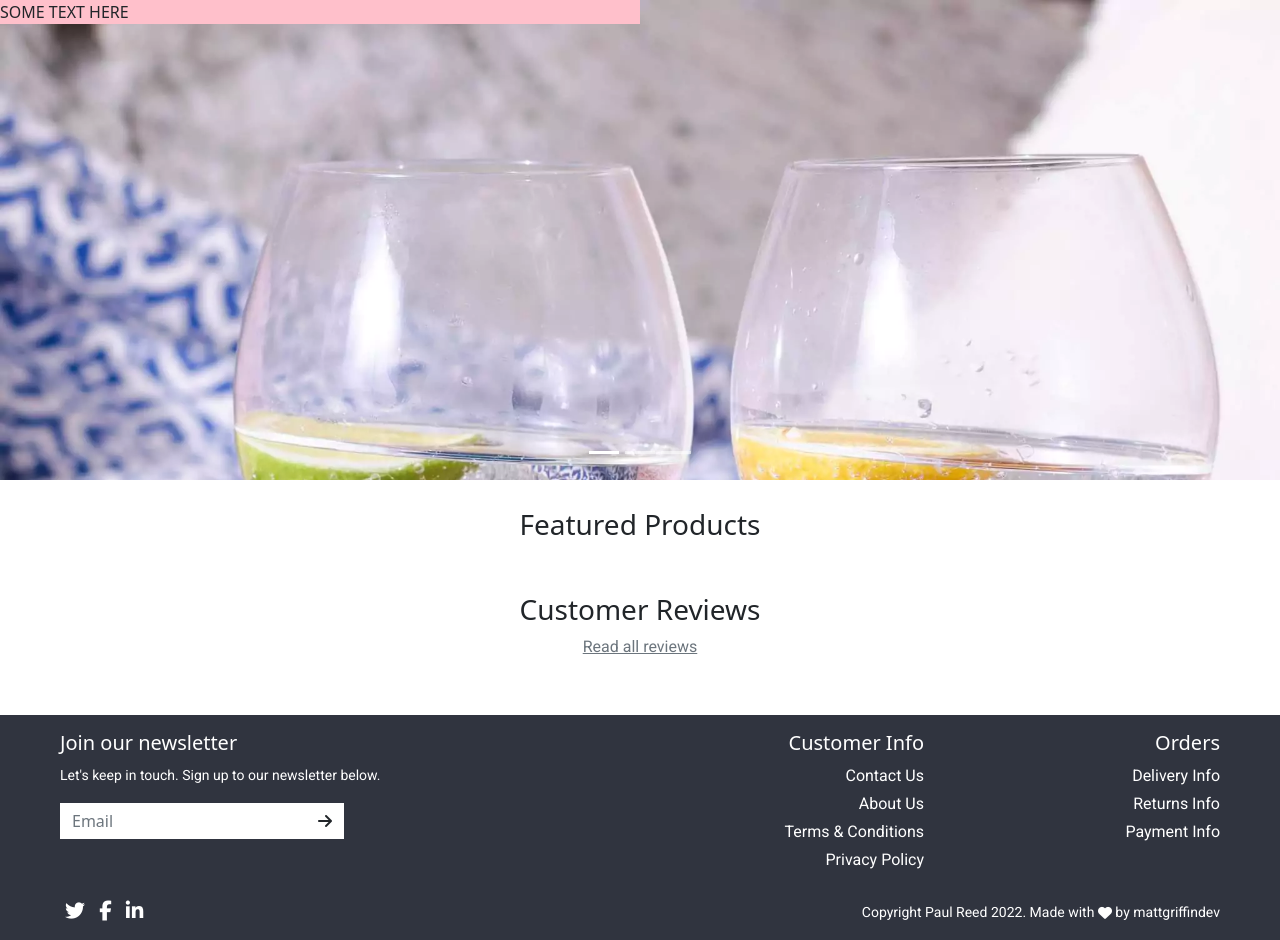
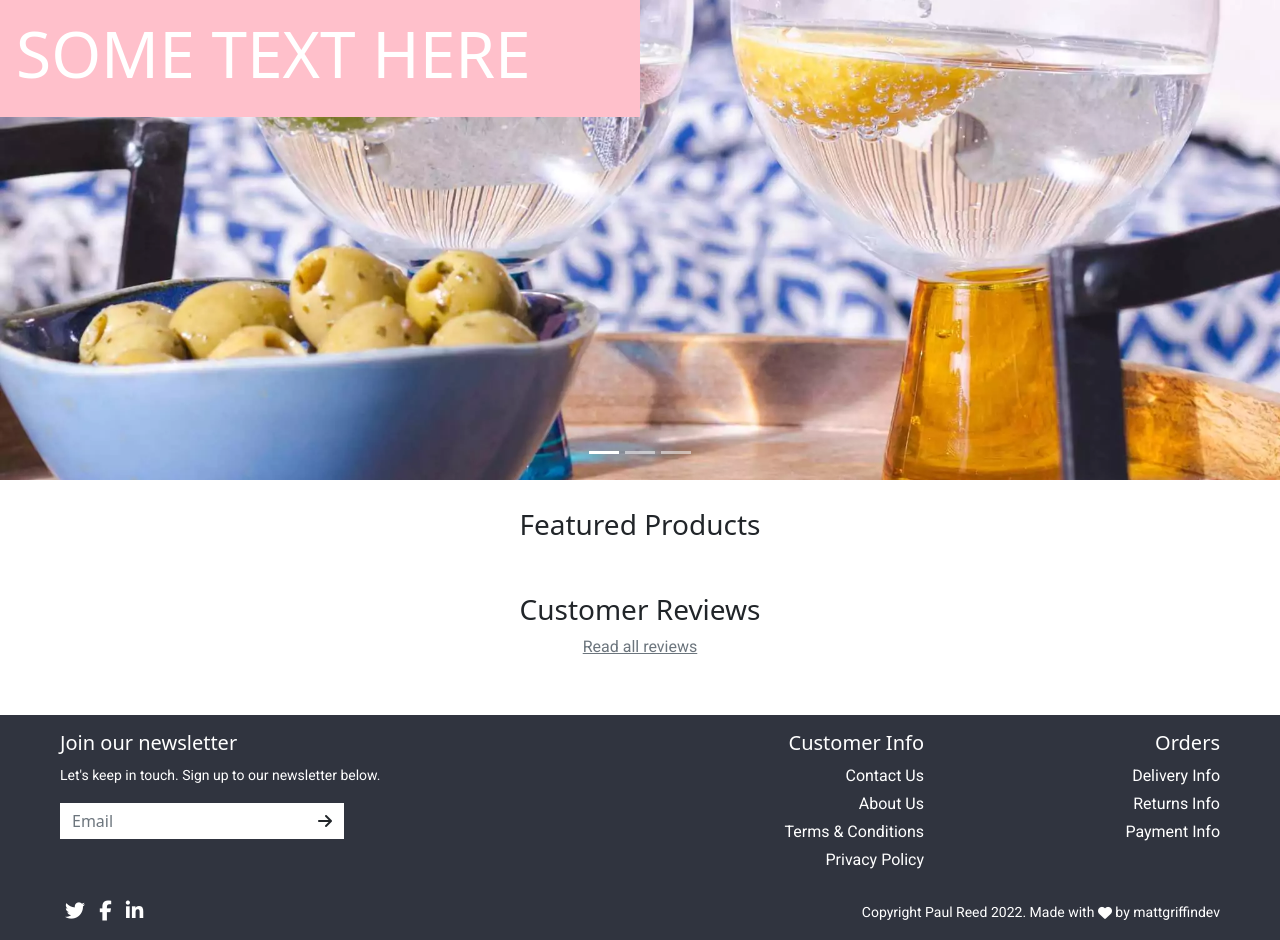
Before and after one commit to mattgriffindev/ci_msp4_v1, a Django app: page / in a window 1280 px wide. Shown: the part 165-1105 px from the top of the page. Run offline with Django 3.2, Linux system fonts and the light colour scheme; data comes from the database, SQL or seed files in the repository; data that the repository does not hold is empty; some libraries are stand-ins or nearby versions; some web fonts are replaced.

Commit message:
amend index.html to add carousel item inner text

```diff
--- a/home/templates/home/index.html
+++ b/home/templates/home/index.html
@@ -24,14 +24,22 @@
         </div>
         <div class="carousel-inner">
           <div class="carousel-item active">
-            <div class="carousel-item-inner-text">SOME TEXT HERE</div>
-            <img src="/media/hero1.webp" class="w-100 d-block" alt="...">
+            <div class="carousel-item-inner-text">
+              <h2 class="display-3 text-white p-3">SOME TEXT HERE</h2>
+            </div>
+            <img src="/media/hero1.webp" class="carousel-img" alt="...">
           </div>
           <div class="carousel-item">
-            <img src="/media/hero2.webp" class="w-100 d-block" alt="...">
+            <div class="carousel-item-inner-text">
+              <h2 class="display-3 text-white p-3">SOME TEXT HERE</h2>
+            </div>
+            <img src="/media/hero2.webp" class="carousel-img" alt="...">
           </div>
           <div class="carousel-item">
-            <img src="/media/hero3.webp" class="w-100 d-block" alt="...">
+            <div class="carousel-item-inner-text">
+              <h2 class="display-3 text-white p-3">SOME TEXT HERE</h2>
+            </div>
+            <img src="/media/hero3.webp" class="carousel-img" alt="...">
           </div>
         </div>
       </div>
@@ -127,7 +135,10 @@
         <div class="col-sm-12 col-md-4">
           <div class="card border-0">
             <div class="card-body">
-                    <h5 class="card-title">"{{ review.title}}"</h5>
+              <div>
+                <img src="{{ review.product.image1.url }}" class="img-fluid" alt="...">
+              </div>
+              <h5 class="card-title">"{{ review.title }}"</h5>
               <h6>{{ review.product.name }}</h6>
               {% include 'products/includes/star_rating.html' %}
               <p class="card-text small text-muted">
@@ -143,7 +154,8 @@
                 {{ review.body }}
               </p>
               {% if request.user.is_superuser %}
-                    <a class="remove-item btn btn-sm btn-dark ms-1" href="{% url 'delete_review' review.id %}" onclick="deleteReview(event)">Remove</a>
+              <a class="remove-item btn btn-sm btn-dark ms-1" href="{% url 'delete_review' review.id %}"
+                onclick="deleteReview(event)">Remove</a>
               {% endif %}
             </div>
           </div>
--- a/static/css/base.css
+++ b/static/css/base.css
@@ -140,14 +140,12 @@ li,
 
 /*----------------------------------------------------------------------hero-*/
 
-.carousel-inner {
-	background-color: black;
+
+.carousel-img {
 	height: 30rem;
-}
-
-.carousel-item img {
-	object-fit: fit;
-	object-position: center;
+	width: 100%;
+	object-fit: cover;
+	object-position: 50% 50%;
 }
 
 .carousel-item-inner-text {
@@ -456,28 +454,3 @@ li,
 		column-count: 3;
 	}
 }
-
-
-
-
-/* #photo {
-    clear: both;
-    column-gap: 4px;
-}
-
-#photo img {
-    width: 100%;
-	margin-top: 4px;
-	transition: transform 2s;
-	object-fit: cover;
-}
-
-#photo img:hover {
-	transform: scale(1.2);
-}
-
-
-.img-wrapper {
-	overflow: hidden;
-}
- */
```
Also changed, not shown: reviews/models.py (+5 -5 lines), home/views.py (line endings or trailing spaces), products/models.py (line endings or trailing spaces). Lines whose indentation alone changed are shown as unchanged.
